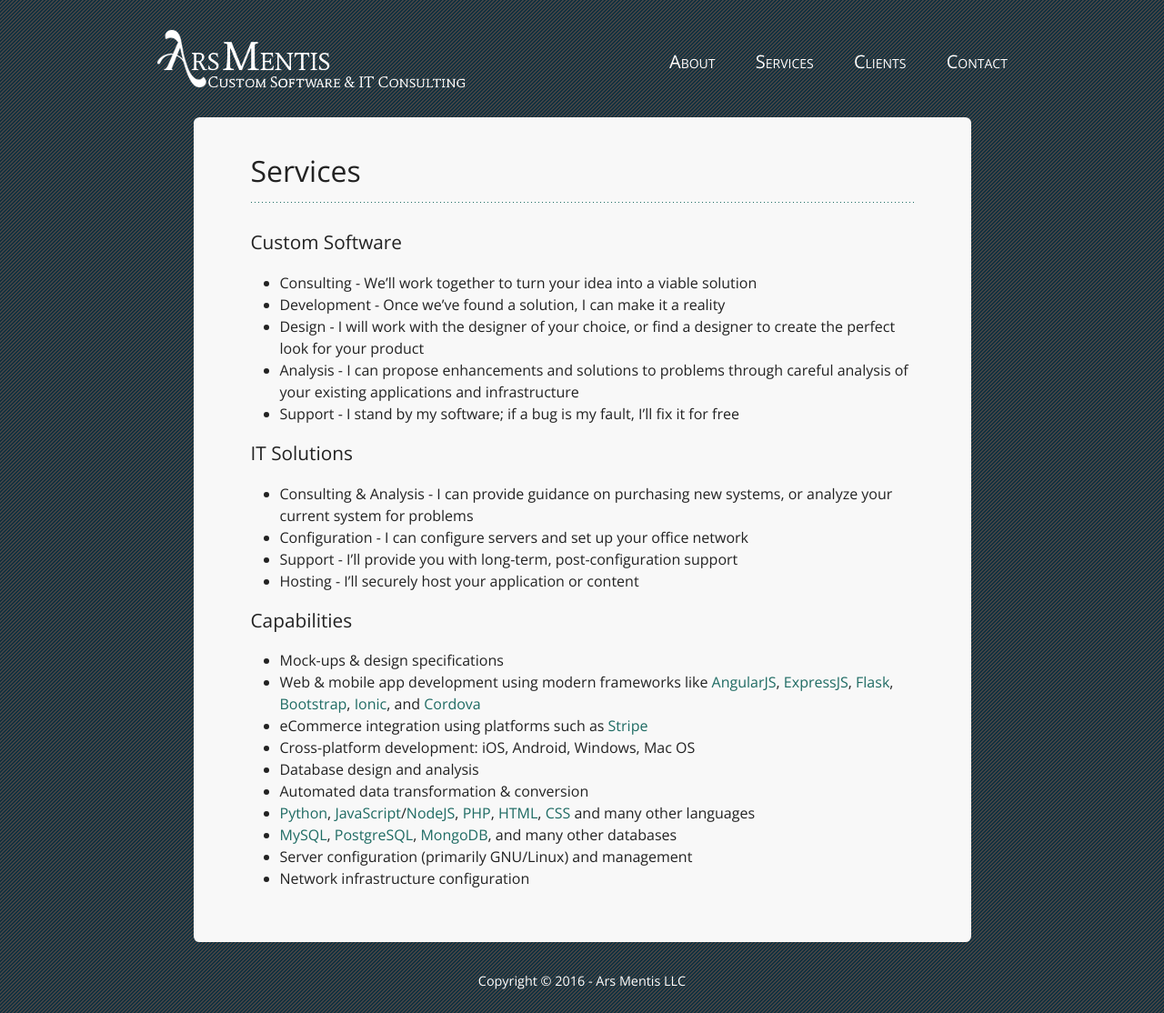
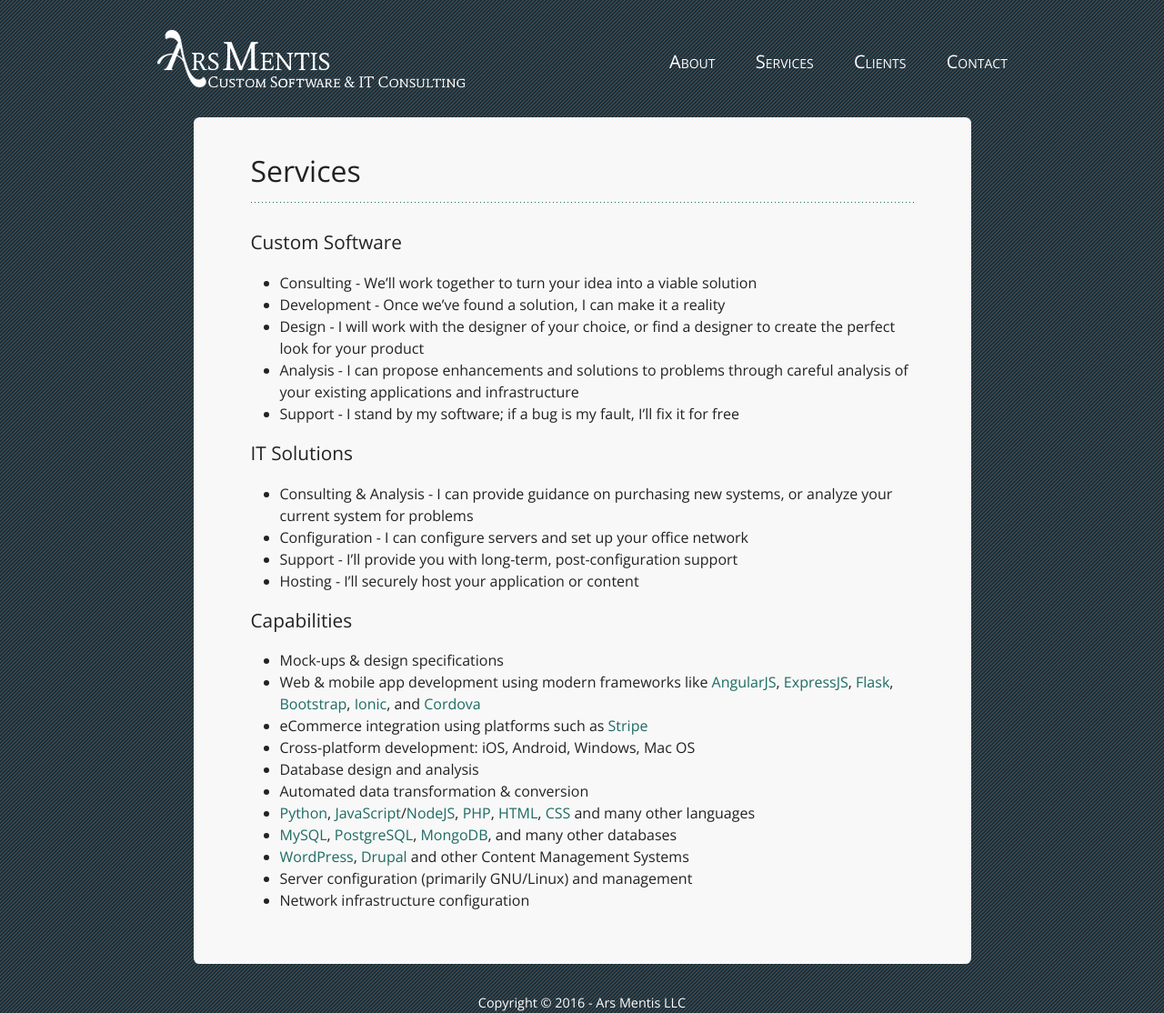
Before and after one commit to arsmentis/arsmentis-jekyll, a Jekyll site: the page built from services/index.md, in a window 1280 px wide. Shown: the whole page at 91% size. Built offline with Jekyll 4.4.1, drawn with Linux system fonts in a browser that asks for light colours; nearby versions of some CDN libraries.

Commit message:
adding CMSs to the services>capabilities section

```diff
--- a/services/index.md
+++ b/services/index.md
@@ -33,5 +33,6 @@ footer: true
 * Automated data transformation & conversion
 * [Python](https://www.python.org/), [JavaScript](http://www.ecmascript.org/)/[NodeJS](https://nodejs.org/), [PHP](https://php.net/), [HTML](http://www.w3.org/html/logo/), [CSS](http://www.w3.org/Style/CSS/Overview.en.html) and many other languages
 * [MySQL](https://www.mysql.com/), [PostgreSQL](http://www.postgresql.org/), [MongoDB](https://www.mongodb.org/), and many other databases
+* [WordPress](https://wordpress.org/), [Drupal](https://www.drupal.org/) and other Content Management Systems
 * Server configuration (primarily GNU/Linux) and management
 * Network infrastructure configuration
```
